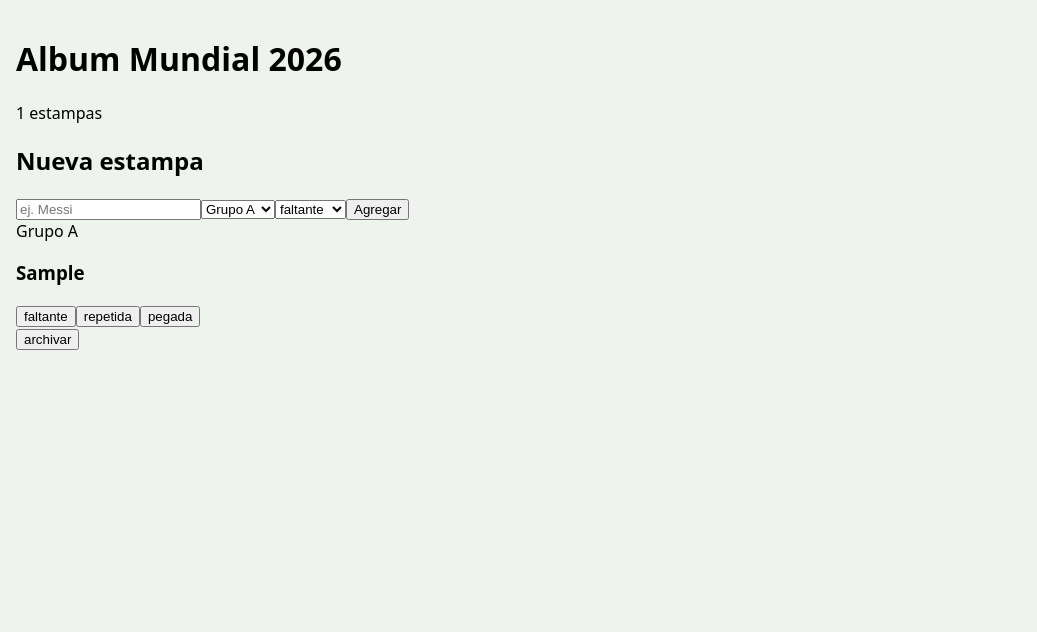
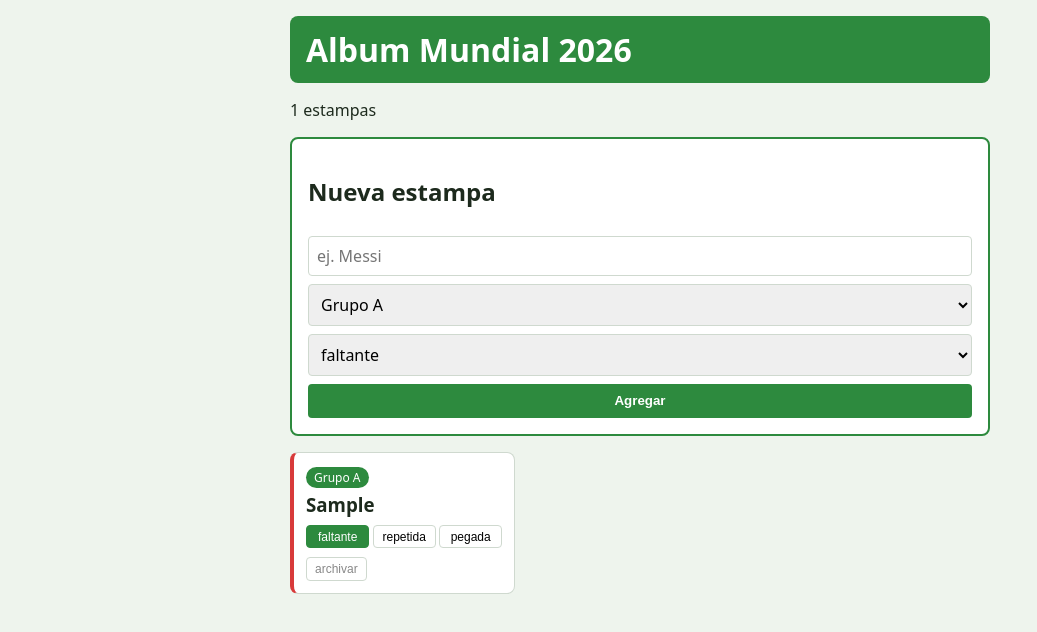
Before and after one commit to Josero31/Proyecto_STW, a React (Vite) app in the folder frontend/: page / in a window 1280 px wide. Both pictures are taken after typing "Sample" into the empty fields and a click on the button "Agregar". Shown: the top 632 px of the page, without its empty margins (0-1037 px from the left). Built offline with nearby package versions, Linux system fonts and the light colour scheme.

Commit message:
style: css para formulario y cards

```diff
--- a/frontend/src/index.css
+++ b/frontend/src/index.css
@@ -2,8 +2,108 @@ body {
   margin: 0;
   font-family: system-ui, sans-serif;
   background: #eef4ed;
+  color: #1d2a1d;
 }
 
 .app {
+  max-width: 700px;
+  margin: 0 auto;
   padding: 1rem;
 }
+
+h1 {
+  background: #2d8a3e;
+  color: white;
+  padding: 0.75rem 1rem;
+  border-radius: 8px;
+  margin: 0 0 0.5rem;
+}
+
+.form {
+  display: flex;
+  flex-direction: column;
+  gap: 0.5rem;
+  background: white;
+  padding: 1rem;
+  border-radius: 8px;
+  border: 2px solid #2d8a3e;
+  margin-bottom: 1rem;
+}
+
+.form input,
+.form select {
+  padding: 0.5rem;
+  border: 1px solid #cfd9cf;
+  border-radius: 4px;
+  font: inherit;
+}
+
+.form button {
+  background: #2d8a3e;
+  color: white;
+  border: 0;
+  padding: 0.6rem;
+  border-radius: 4px;
+  cursor: pointer;
+  font-weight: 600;
+}
+
+.lista {
+  display: grid;
+  gap: 0.75rem;
+  grid-template-columns: repeat(auto-fill, minmax(200px, 1fr));
+}
+
+.card {
+  background: white;
+  padding: 0.75rem;
+  border-radius: 8px;
+  border: 1px solid #cfd9cf;
+}
+
+.card h3 { margin: 0.25rem 0; }
+
+.cat {
+  font-size: 0.75rem;
+  background: #2d8a3e;
+  color: white;
+  padding: 0.15rem 0.5rem;
+  border-radius: 999px;
+  display: inline-block;
+}
+
+.estados {
+  display: flex;
+  gap: 0.2rem;
+  margin: 0.5rem 0;
+}
+
+.estados button {
+  flex: 1;
+  padding: 0.2rem;
+  font-size: 0.75rem;
+  border: 1px solid #cfd9cf;
+  background: white;
+  border-radius: 4px;
+  cursor: pointer;
+}
+
+.estados button.sel {
+  background: #2d8a3e;
+  color: white;
+  border-color: #2d8a3e;
+}
+
+.del {
+  background: transparent;
+  color: #888;
+  border: 1px solid #cfd9cf;
+  font-size: 0.75rem;
+  padding: 0.25rem 0.5rem;
+  border-radius: 4px;
+  cursor: pointer;
+}
+
+.estado-faltante { border-left: 4px solid #d83a3a; }
+.estado-repetida { border-left: 4px solid #e3a72e; }
+.estado-pegada   { border-left: 4px solid #2d8a3e; }
```
